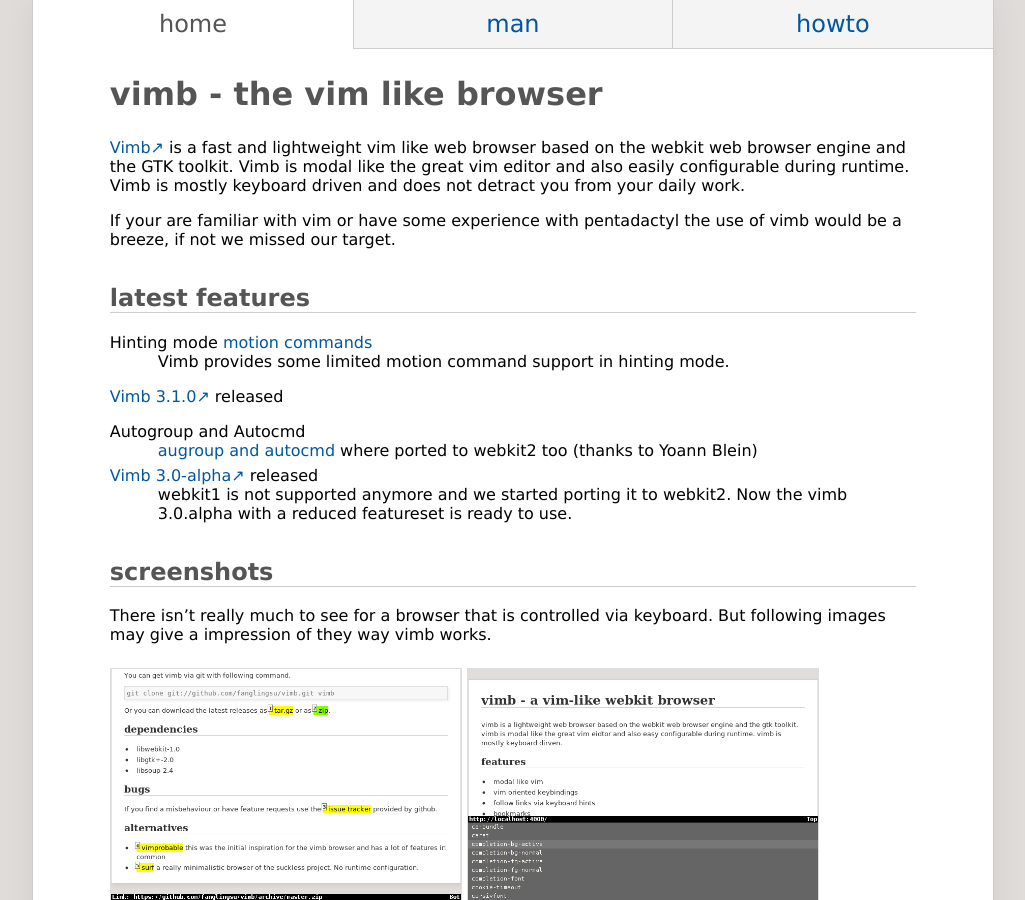
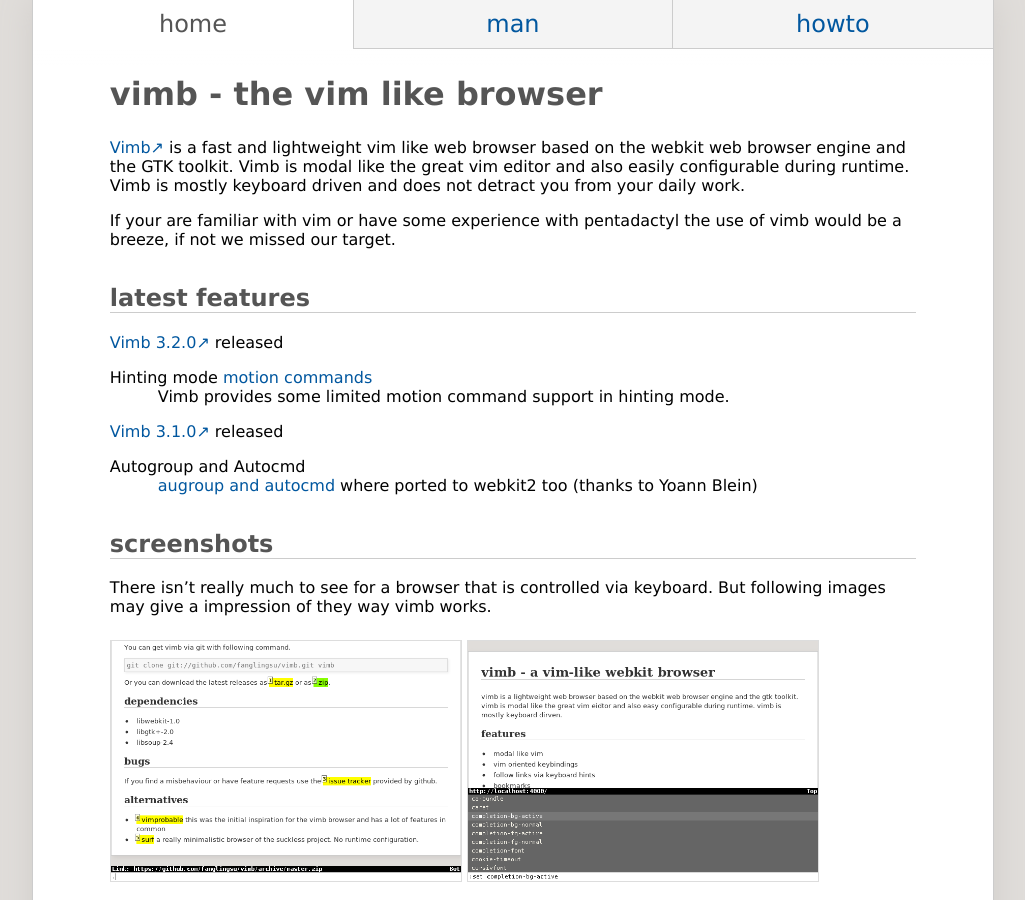
Before and after one commit to fanglingsu/vimb, a Jekyll site: the page built from index.md, in a window 1280 px wide and 900 px high. Shown: the whole window, without its empty margins (127-1152 px from the left). Built offline with Jekyll 4.4.1, drawn with Linux system fonts in a browser that asks for light colours.

Commit message:
Note about latest release.

```diff
--- a/index.md
+++ b/index.md
@@ -17,6 +17,8 @@
 
 ## latest features
 
+[Vimb 3.2.0](https://github.com/fanglingsu/vimb/releases/tag/3.2.0) released
+
 Hinting mode [motion commands](man.html#hint_mode_motion)
 : Vimb provides some limited motion command support in hinting mode.
 
@@ -25,10 +27,6 @@
 Autogroup and Autocmd
 : [augroup and autocmd](man.html#Autocmd) where ported to webkit2 too (thanks
   to Yoann Blein)
-
-[Vimb 3.0-alpha](https://github.com/fanglingsu/vimb/releases/tag/3.0-alpha) released
-: webkit1 is not supported anymore and we started porting it to webkit2. Now
-  the vimb 3.0.alpha with a reduced featureset is ready to use.
 
 ## screenshots
 
```
